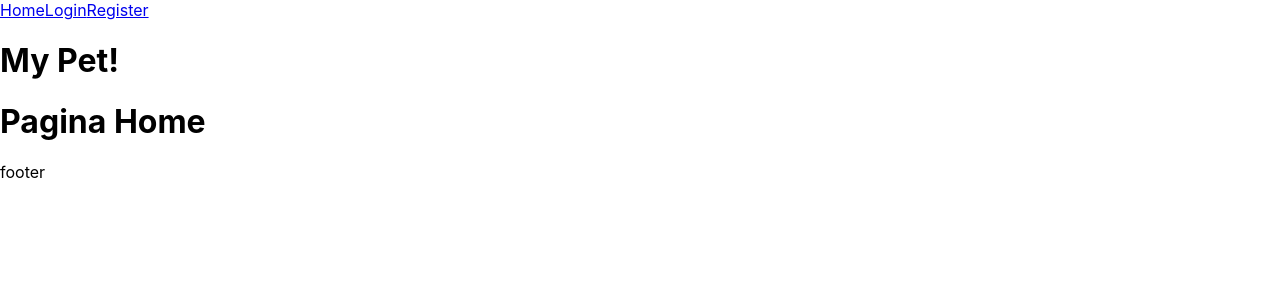
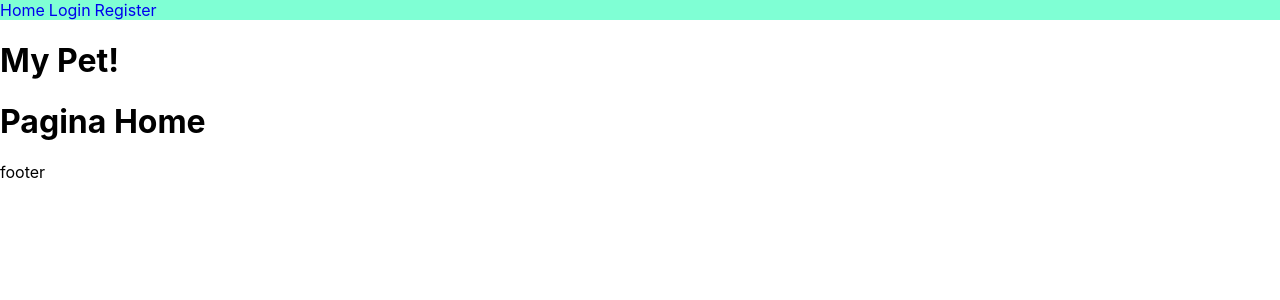
Before and after one commit to WendelEfraim/Pet, a React (Vite) app in the folder frontend/: page / in a window 1280 px wide. Shown: the top 300 px of the page. Built offline with nearby package versions, Linux system fonts and the light colour scheme.

Commit message:
alterando css

```diff
--- a/frontend/src/components/Navbar.jsx
+++ b/frontend/src/components/Navbar.jsx
@@ -1,11 +1,12 @@
 import { Link } from "react-router-dom"
+import styles from "./navbar.module.css"
 
 const Navbar = () =>{
     return(
-        <nav className="Navbar">
-            <Link to="/">Home</Link>
-            <Link to="/login">Login</Link>
-            <Link to="/register">Register</Link>
+        <nav className={styles.Navbar}>
+            <Link className ={styles.link} to="/">Home</Link>
+            <Link className ={styles.link} to="/login">Login</Link>
+            <Link className ={styles.link} to="/register">Register</Link>
         </nav>
     )
 }
--- a/frontend/src/components/navbar.module.css
+++ b/frontend/src/components/navbar.module.css
@@ -1,3 +1,11 @@
 .Navbar{
     top: 0;
+    background-color: aquamarine;
+    display: flex;
+    justify-content: flex-start;
+    align-items: center;
+    gap: 4px;
 }
+.link{
+    text-decoration: none;
+}
```
